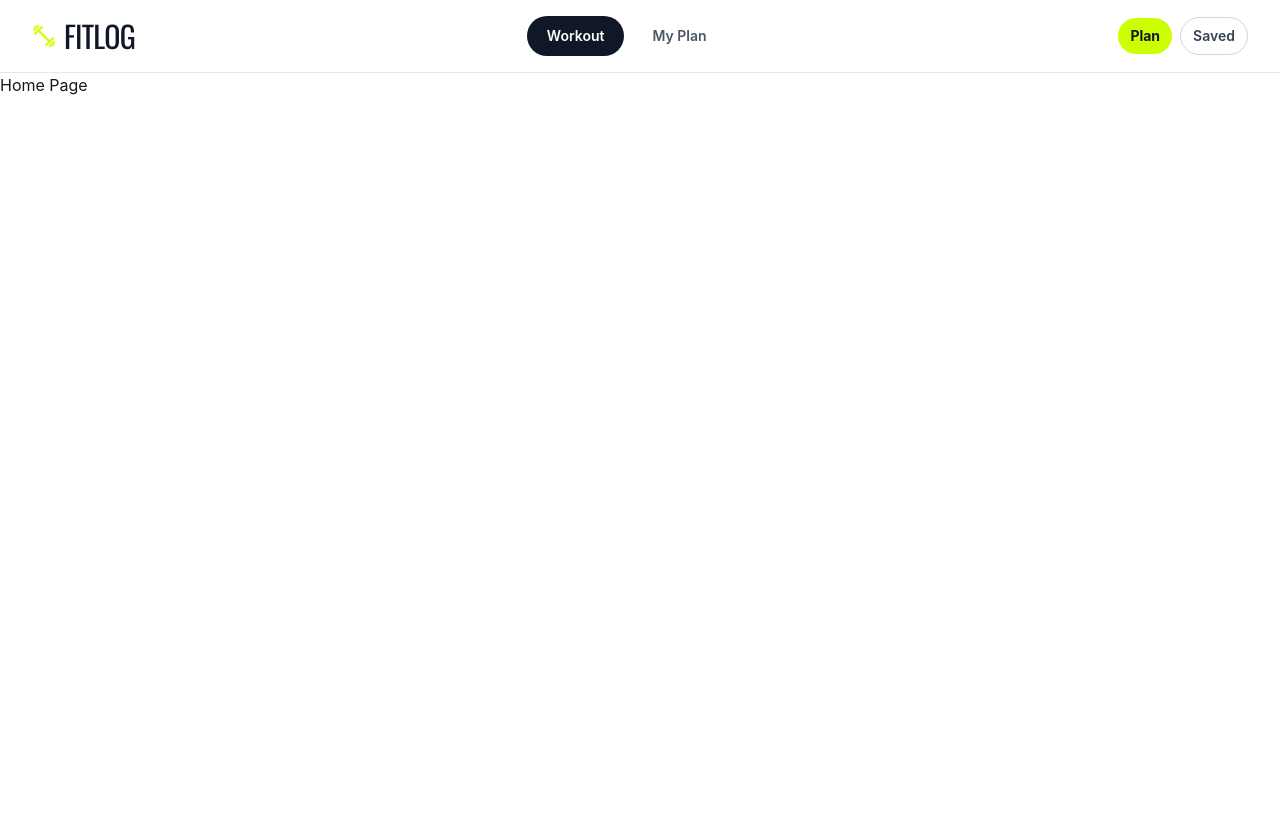
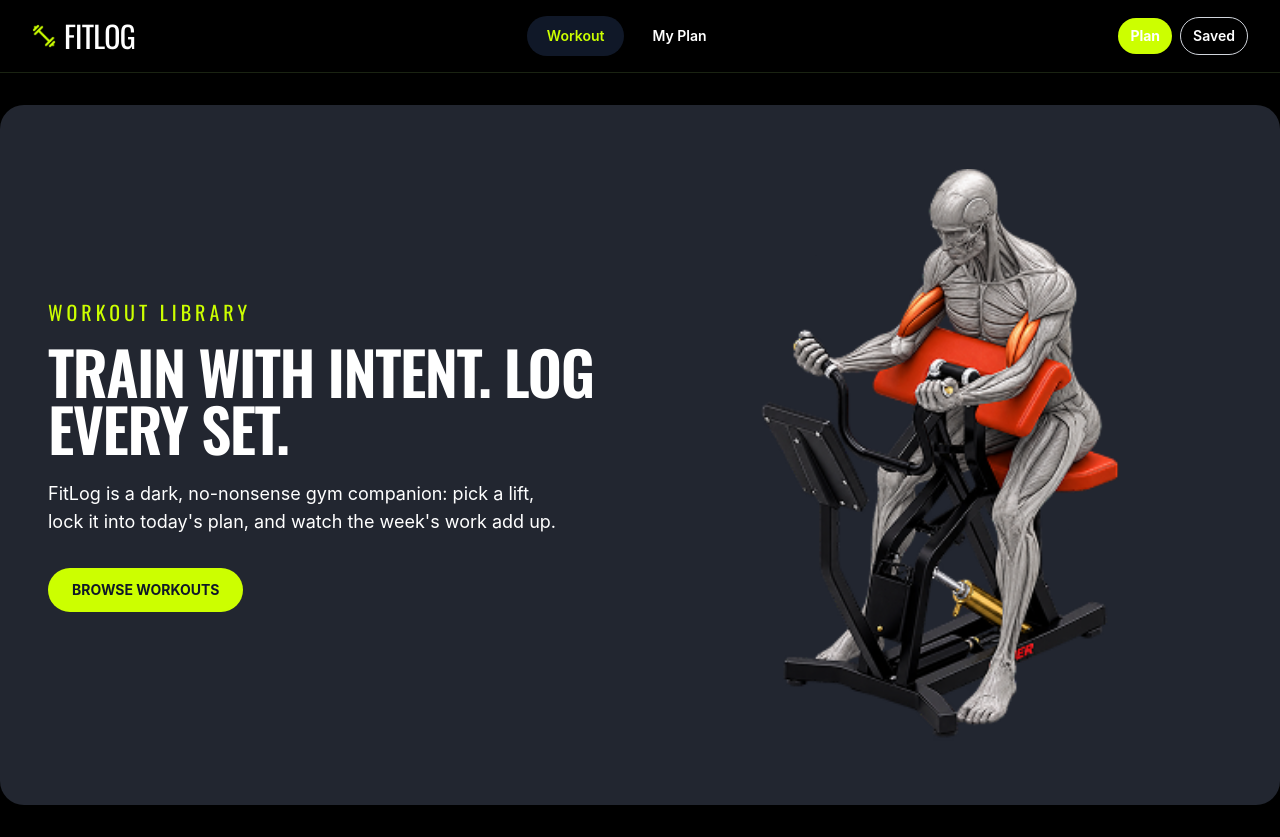
Before and after one commit to mhasan1224/fit-log, a Next.js app: page / in a window 1280 px wide. Before the commit the page ends 800 px from the top, so only its background shows below. Built offline with nearby package versions, Linux system fonts and the light colour scheme.

Commit message:
Hero section done successfully.

```diff
--- a/src/app/globals.css
+++ b/src/app/globals.css
@@ -3,3 +3,8 @@
 @theme {
   --font-oswald: "Oswald", sans-serif;
 }
+
+body {
+  background-color: #000000;
+  color: white;
+}
--- a/src/app/layout.tsx
+++ b/src/app/layout.tsx
@@ -1,5 +1,5 @@
 import type { Metadata } from "next";
-import { Geist, Geist_Mono, Oswald } from "next/font/google";
+import { Geist, Geist_Mono, Oswald, Inter  } from "next/font/google";
 import "./globals.css";
 import Navbar from "@/components/Shared/Navbar";
 
@@ -16,6 +16,11 @@ const geistMono = Geist_Mono({
 const oswald = Oswald({
   subsets: ["latin"],
   variable: "--font-oswald-family",
+});
+
+const inter = Inter({
+  subsets: ["latin"],
+  variable: "--font-inter",
 });
 
 export const metadata: Metadata = {
--- a/src/app/page.tsx
+++ b/src/app/page.tsx
@@ -1,9 +1,10 @@
+import Hero from '@/components/Shared/Hero';
 import React from 'react';
 
 const page = () => {
   return (
     <div>
-      Home Page
+      <Hero />
     </div>
   );
 };
--- a/src/components/Shared/Hero.tsx
+++ b/src/components/Shared/Hero.tsx
@@ -0,0 +1,52 @@
+import Image from "next/image";
+import Banner from "@/assets/banner.png";
+import Link from "next/link";
+import React from "react";
+
+const Hero = () => {
+  return (
+    <section className="container mx-auto overflow-hidden bg-[#222630] my-8 rounded-3xl">
+      <div className="grid items-center gap-8 px-5 py-10 sm:px-8 sm:py-14 lg:grid-cols-2 lg:gap-10 lg:px-12 lg:py-16">
+        {/* Left Content */}
+        <div className="max-w-2xl">
+          <p className="mb-4 font-oswald text-xl uppercase tracking-[0.2em] text-[#ccff00]">
+            WORKOUT LIBRARY
+          </p>
+
+          <h1 className="font-oswald text-3xl font-semibold uppercase leading-[0.95] tracking-tight text-white sm:text-4xl lg:text-6xl">
+            TRAIN WITH INTENT. LOG
+            <br />
+            EVERY SET.
+          </h1>
+
+          <p className="mt-6 max-w-lg text-base leading-7 text-white sm:text-lg">
+            FitLog is a dark, no-nonsense gym companion: pick a lift, lock it
+            into today's plan, and watch the week's work add up.
+          </p>
+
+          {/* CTA */}
+          <div className="mt-8 flex flex-wrap items-center gap-3">
+            <Link
+              href="/workout"
+              className="rounded-full bg-[#ccff00] px-6 py-3 text-sm font-bold text-gray-900 transition hover:bg-[#b8e600]"
+            >
+              BROWSE WORKOUTS
+            </Link>
+          </div>
+        </div>
+
+        {/* Right Banner */}
+        <div className="relative flex items-center justify-center">
+          <Image
+            src={Banner}
+            alt="Workout banner"
+            priority
+            className="h-auto w-full max-w-2xl object-contain"
+          />
+        </div>
+      </div>
+    </section>
+  );
+};
+
+export default Hero;
--- a/src/components/Shared/Navbar.tsx
+++ b/src/components/Shared/Navbar.tsx
@@ -5,7 +5,7 @@ import React from "react";
 
 const Navbar = () => {
   return (
-    <header className="border-b border-gray-200 bg-white">
+    <header className="sticky top-0 z-50 border-b border-[#1A2312] bg-black">
       <div className="mx-auto max-w-7xl px-4 sm:px-6 lg:px-8">
         {/* Main Navbar */}
         <div className="flex min-h-18 items-center justify-between gap-3">
@@ -24,7 +24,7 @@ const Navbar = () => {
 
             <Link
               href="/"
-              className="shrink-0 font-oswald text-3xl tracking-tight text-gray-900"
+              className="shrink-0 font-oswald text-3xl tracking-tight text-white"
             >
               FITLOG
             </Link>
@@ -34,14 +34,14 @@ const Navbar = () => {
           <div className="hidden items-center gap-2 sm:flex">
             <Link
               href="/workout"
-              className="rounded-full bg-gray-900 px-5 py-2.5 text-sm font-semibold text-white transition hover:bg-gray-800"
+              className="rounded-full bg-gray-900 px-5 py-2.5 text-sm font-semibold text-[#CCFF00] transition hover:bg-gray-800"
             >
               Workout
             </Link>
 
             <Link
               href="/my-plan"
-              className="rounded-full px-5 py-2.5 text-sm font-semibold text-gray-600 transition hover:bg-gray-100 hover:text-gray-900"
+              className="rounded-full px-5 py-2.5 text-sm font-semibold text-white transition hover:bg-gray-100 hover:text-gray-900"
             >
               My Plan
             </Link>
@@ -49,11 +49,11 @@ const Navbar = () => {
 
           {/* Status Badges */}
           <div className="flex items-center gap-2">
-            <div className="flex items-center gap-1.5 rounded-full bg-[#ccff00] px-3 py-2 text-sm font-bold text-gray-900">
+            <div className="flex items-center gap-1.5 rounded-full bg-[#ccff00] px-3 py-2 text-sm font-bold text-White">
               <span>Plan</span>
             </div>
 
-            <div className="flex items-center gap-1.5 rounded-full border border-gray-300 px-3 py-2 text-sm font-semibold text-gray-700">
+            <div className="flex items-center gap-1.5 rounded-full border border-gray-300 px-3 py-2 text-sm font-semibold text-White">
               <span>Saved</span>
             </div>
           </div>
```
